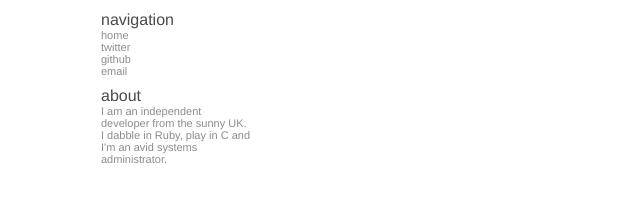
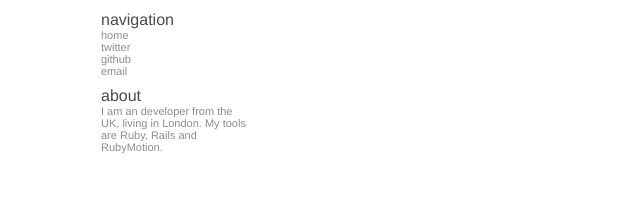
Before and after one commit to ahmetabdi/ahmetabdi.github.io, a Jekyll site: the page built from index.html, in a window 1280 px wide. Shown: the part 235-437 px from the top of the page, without its empty margins (189-829 px from the left). Built offline with Jekyll 4.4.1, drawn with Linux system fonts in a browser that asks for light colours; Markdown is read by kramdown in place of the engine named in the settings.

Commit message:
Update config.yml

```diff
--- a/_config.yml
+++ b/_config.yml
@@ -1,8 +1,8 @@
 name: Ahmet
 markdown: redcarpet
 pygments: true
-github: www.github.com/ahmetabdi
-about: I am an independent developer from the sunny UK. I dabble in Ruby, play in C and I'm an avid systems administrator.
+github: http://www.github.com/ahmetabdi
+about: I am an developer from the UK, living in London. My tools are Ruby, Rails and RubyMotion.
 urls:
     - text: twitter
       url: https://twitter.com/ahmet1up
```
